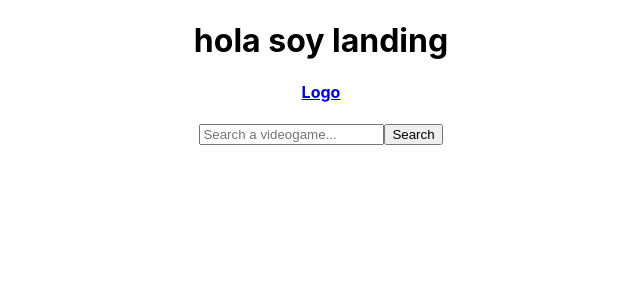
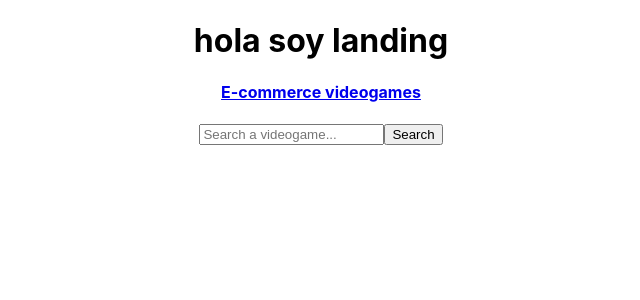
Before and after one commit to mrchurches/e-commerce_client, a React (Create React App) app: page / in a window 1280 px wide. Shown: the top 300 px of the page, without its empty margins (319-959 px from the left). Built offline with nearby package versions, Linux system fonts and the light colour scheme.

Commit message:
add shopping cart

```diff
--- a/src/Components/NavBar/NavBar.jsx
+++ b/src/Components/NavBar/NavBar.jsx
@@ -6,7 +6,7 @@ const NavBar = () => {
     <div>
         <div>
         <Link to="/">
-            <h4>Logo</h4>
+            <h4>E-commerce videogames</h4>
         </Link>
         </div>
         <div>
--- /dev/null
+++ b/src/Components/ShoppingCart/ShoppingCart.jsx
@@ -0,0 +1 @@
+import "ShoppingCart.css";
```
Also changed, not shown: src/Components/Login/Login.jsx (added, +11 -0 lines), src/Components/Login/Login.css (added), src/Components/ShoppingCart/ShoppingCart.css (added).
